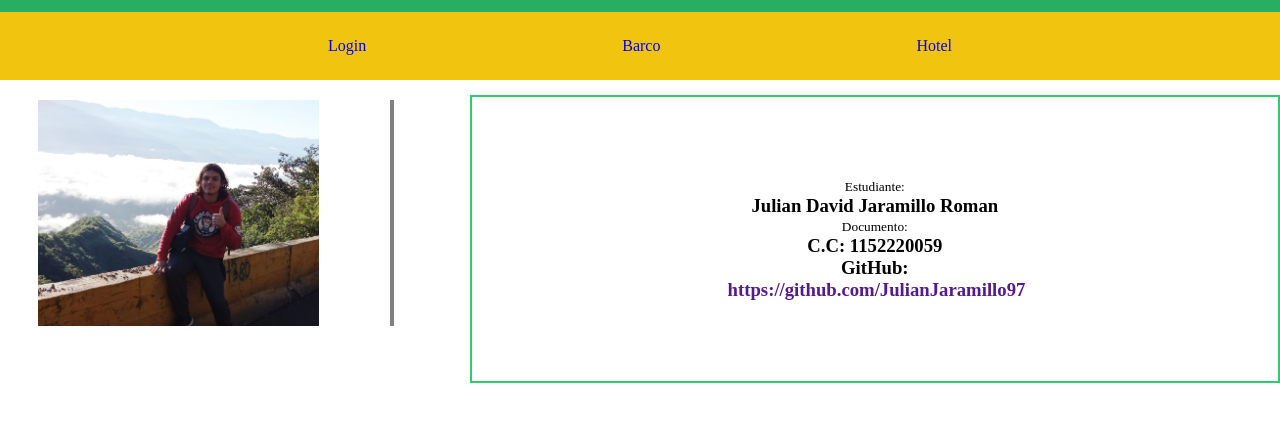
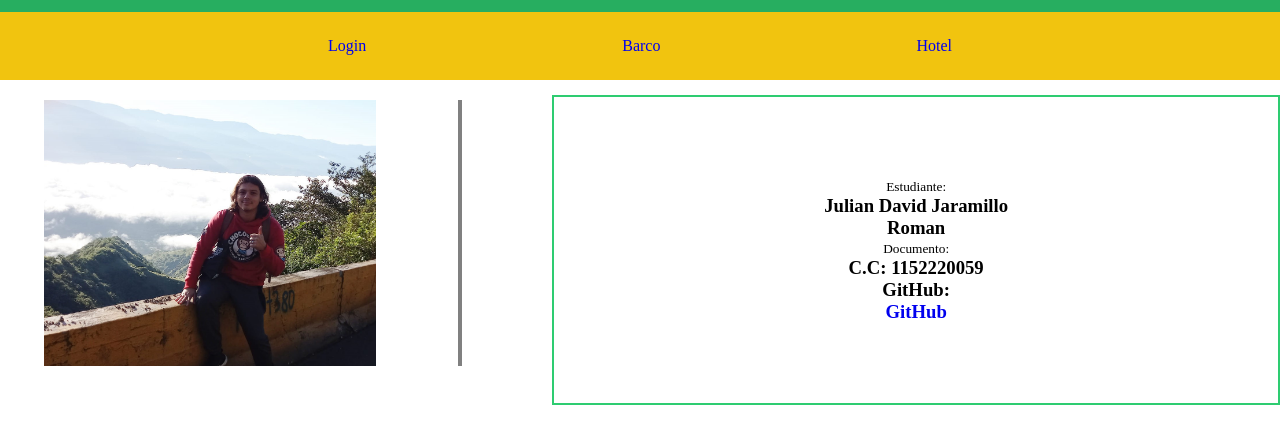
Before and after one commit to JulianJaramillo97/Quiz1, a plain HTML site: page index.html in a window 1280 px wide. Shown: the part 194-638 px from the top of the page. Drawn offline with Linux system fonts and the light colour scheme.

Commit message:
link GitHub

```diff
--- a/index.html
+++ b/index.html
@@ -41,7 +41,7 @@
             <h3>C.C: 1152220059</h3>
 
             <h3>GitHub: </h3>
-            <h1><a href="">https://github.com/JulianJaramillo97</a></h1>
+            <h1><a href="https://github.com/JulianJaramillo97">GitHub</a></h1>
 
         </article>
     </section>
```
